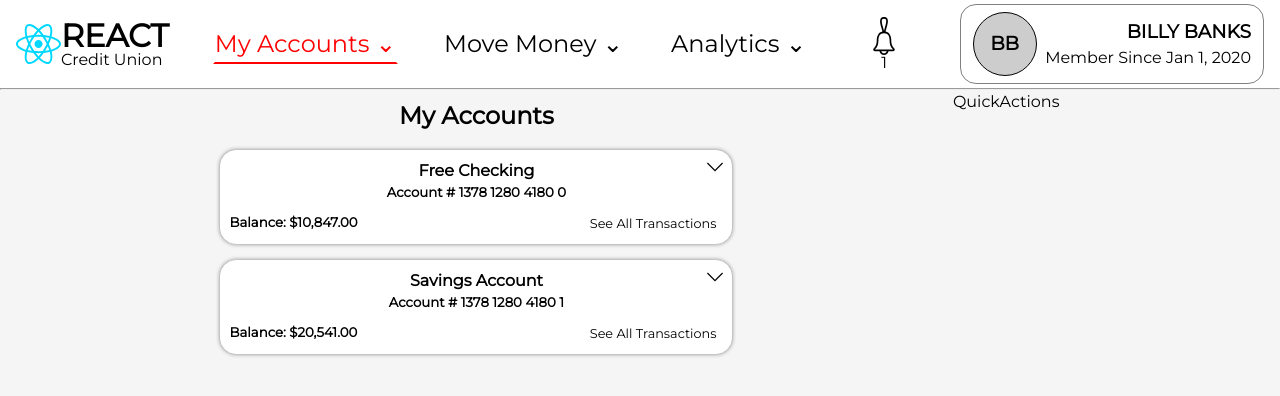
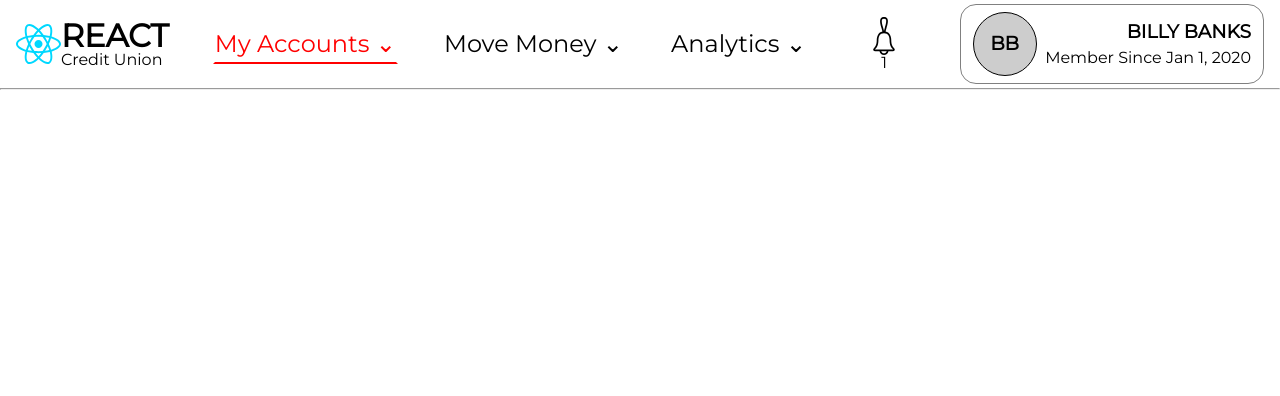
Before and after one commit to jskomal/banking-FE, a React (Vite) app: page / in a window 1280 px wide. Shown: the top 396 px of the page. Built offline with nearby package versions, Linux system fonts and the light colour scheme.

Commit message:
Convert HomePage to outlet

```diff
--- a/src/App.tsx
+++ b/src/App.tsx
@@ -2,9 +2,8 @@ import { useState } from 'react'
 import { user, checkingAccount, savingsAccount } from './assets/data'
 
 import Header from './components/Header'
-import AccountPreview from './components/AccountPreview'
 import './App.css'
-import QuickActions from './components/QuickActions'
+import { Outlet } from 'react-router-dom'
 
 function App() {
   const [userInfo, setUserInfo] = useState(user)
@@ -22,16 +21,7 @@ function App() {
   return (
     <div className='app'>
       <Header userInfo={userInfo} markNotificationAsRead={markNotificationAsRead} />
-      <main>
-        <div>
-          <h2 className='title'>My Accounts</h2>
-          <AccountPreview account={checking} />
-          <AccountPreview account={savings} />
-        </div>
-        <div>
-          <QuickActions />
-        </div>
-      </main>
+      <Outlet context={{ checking, setChecking, savings, setSavings }} />
     </div>
   )
 }
```
